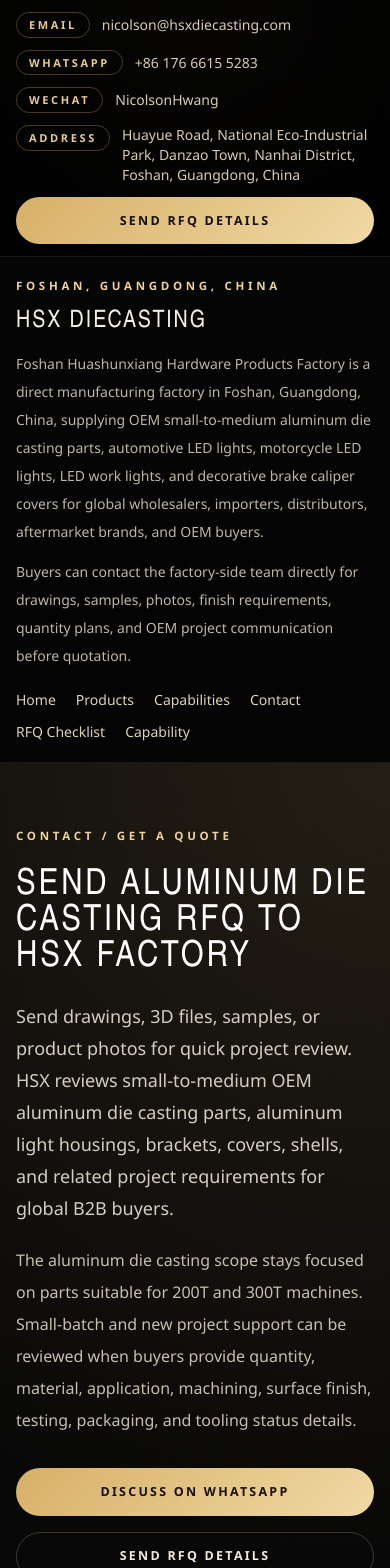
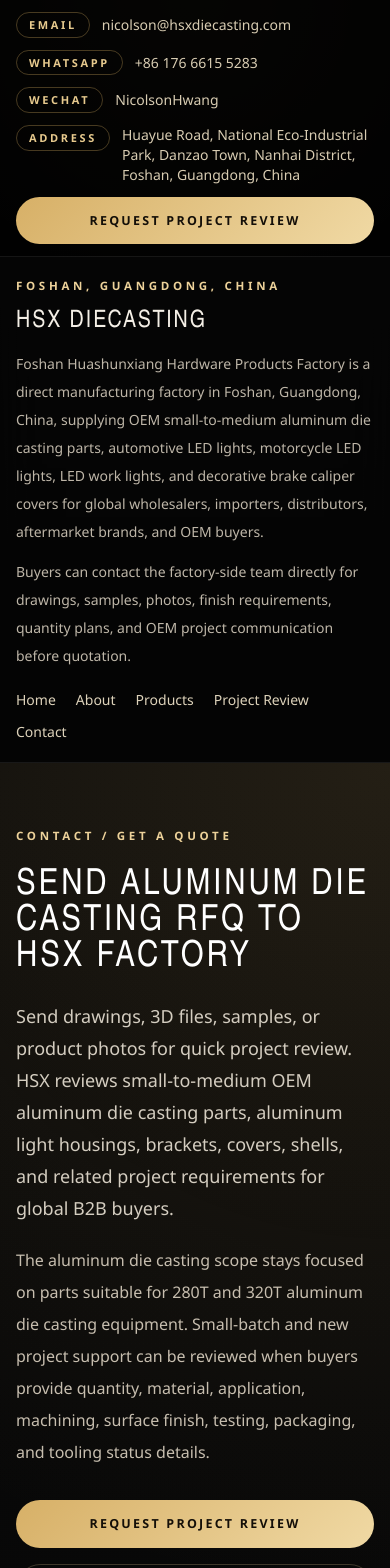
Before and after one commit to nicolsonhuang-byte/hsxdiecasting, a Next.js app: page /contact in a window 390 px wide. Shown: the top 1568 px of the page. Built offline with nearby package versions, Linux system fonts and the light colour scheme.

Commit message:
Align contact page project entry and capabilities

```diff
--- a/src/app/contact/page.tsx
+++ b/src/app/contact/page.tsx
@@ -68,7 +68,7 @@ const contactDetails = {
 const heroStats = [
   {
     label: "Factory Scope",
-    value: "200T + 300T",
+    value: "280T and 320T aluminum die casting equipment",
     note: "Small-to-medium aluminum die casting parts and compact aluminum housings only",
   },
   {
@@ -115,7 +115,7 @@ const rfqChecklist = [
   "Product application and end-use environment",
   "Estimated quantity for quotation, small-batch planning, or repeat-order planning",
   "Material expectations for the aluminum part or housing",
-  "Surface finishing requirements such as anodizing, powder coating, spray painting, polishing, or grinding",
+  "Surface finishing requirements such as powder coating, spray painting, polishing, or partner-supported anodizing",
   "Machining, drilling, and tapping requirements for mounting or assembly features",
   "Testing or inspection requirements such as key dimensions, threads, appearance, corrosion, waterproofing, or customer-specific checks",
   "Packaging requirements for export shipment or buyer-side retail preparation",
@@ -170,18 +170,19 @@ const processSteps = [
 ];
 
 const capabilities = [
-  "2 aluminum die casting machines: 1 x 200T and 1 x 300T",
-  "7 multi-axis drilling machines",
-  "7 multi-axis tapping machines",
-  "3 polishing and grinding machines",
-  "Aluminum anodizing, powder coating, and spray painting support",
+  "280T and 320T aluminum die casting equipment",
+  "In-house trimming and deburring after die casting",
+  "In-house drilling and tapping for suitable secondary operations",
+  "In-house polishing, powder coating, and spray painting support",
+  "QC and packing support",
+  "CNC machining and anodizing can be coordinated through partner-supported resources when required by the project.",
 ];
 
 const scopeNotes: InfoCard[] = [
   {
     title: "Small-to-medium Aluminum Die Casting Scope",
     description:
-      "The aluminum die casting scope stays limited to compact housings, brackets, covers, shells, end caps, and other small-to-medium parts suitable for 200T and 300T machines.",
+      "The aluminum die casting scope stays limited to compact housings, brackets, covers, shells, end caps, and other small-to-medium parts suitable for 280T and 320T aluminum die casting equipment.",
   },
   {
     title: "Aluminum Light Housing and Lighting-Related Parts",
@@ -258,8 +259,11 @@ export default function ContactPage() {
               <span>{contactDetails.address}</span>
             </div>
           </div>
-          <Link href="/contact" className="gold-button w-full text-center sm:w-auto">
-            Send RFQ Details
+          <Link
+            href="/b2b-oem-project-review"
+            className="gold-button w-full text-center sm:w-auto"
+          >
+            Request Project Review
           </Link>
         </div>
       </div>
@@ -297,32 +301,29 @@ export default function ContactPage() {
               Home
             </Link>
             <Link
+              href="/about"
+              className="transition-colors hover:text-white"
+            >
+              About
+            </Link>
+            <Link
               href="/products"
               className="transition-colors hover:text-white"
             >
               Products
             </Link>
             <Link
-              href="/capabilities"
+              href="/b2b-oem-project-review"
               className="transition-colors hover:text-white"
             >
-              Capabilities
+              Project Review
             </Link>
-            <a
-              href="#contact-cards"
+            <Link
+              href="/contact"
               className="transition-colors hover:text-white"
             >
               Contact
-            </a>
-            <a href="#rfq-info" className="transition-colors hover:text-white">
-              RFQ Checklist
-            </a>
-            <a
-              href="#capability"
-              className="transition-colors hover:text-white"
-            >
-              Capability
-            </a>
+            </Link>
           </nav>
         </div>
       </header>
@@ -343,19 +344,20 @@ export default function ContactPage() {
               </p>
               <p className="mt-5 max-w-2xl text-base leading-8 text-[#c7beaf]">
                 The aluminum die casting scope stays focused on parts suitable
-                for 200T and 300T machines. Small-batch and new project support
+                for 280T and 320T aluminum die casting equipment. Small-batch
+                and new project support
                 can be reviewed when buyers provide quantity, material,
                 application, machining, surface finish, testing, packaging, and
                 tooling status details.
               </p>
 
               <div className="mt-8 flex flex-col gap-4 sm:flex-row">
-                <a
-                  href={contactDetails.whatsappHref}
+                <Link
+                  href="/b2b-oem-project-review"
                   className="gold-button text-center"
                 >
-                  Discuss on WhatsApp
-                </a>
+                  Request Project Review
+                </Link>
                 <a
                   href={`mailto:${contactDetails.email}?subject=Inquiry%20for%20HSX%20Diecasting%20OEM%20Products&body=Hello%20HSX%20Diecasting%2C%0A%0AI%20am%20interested%20in%20your%20aluminum%20die%20casting%20parts%2C%20LED%20work%20lights%2C%20or%20OEM%20project%20support.%0A%0APlease%20contact%20me%20with%20quotation%20details.%0A%0ABest%20regards%2C`}
                   className="outline-button text-center"
@@ -636,12 +638,12 @@ export default function ContactPage() {
               </div>
 
               <div className="mt-8 flex flex-col gap-4 sm:flex-row">
-                <a
-                  href={`mailto:${contactDetails.email}?subject=RFQ%20Files%20for%20HSX%20Diecasting%20OEM%20Project&body=Hello%20HSX%20Diecasting%2C%0A%0APlease%20find%20the%20attached%20files%20for%20quotation%20review.%0A%0A3D%20CAD%20file%20%28STEP%20%2F%20STP%2C%20IGS%20%2F%20IGES%2C%20STL%2C%20X_T%29%3A%0A2D%20drawing%20%28PDF%2C%20DWG%2C%20DXF%29%3A%0ASample%20photos%20or%20reference%20photos%3A%0A%0AProduct%20type%20and%20application%3A%0AQuantity%3A%0AMaterial%20expectation%3A%0AMachining%20/%20drilling%20/%20tapping%20requirements%3A%0ASurface%20finish%20requirement%3A%0ATesting%20or%20inspection%20requirements%3A%0APackaging%20requirements%3A%0ANew%20tooling%20or%20existing%20mold%3A%0ATarget%20market%3A%0A%0APlease%20contact%20me%20with%20project%20review%20and%20quotation%20details.%0A%0ABest%20regards%2C`}
+                <Link
+                  href="/b2b-oem-project-review"
                   className="gold-button text-center"
                 >
                   Request Project Review
-                </a>
+                </Link>
                 <a
                   href={contactDetails.whatsappHref}
                   className="outline-button text-center"
@@ -712,23 +714,25 @@ export default function ContactPage() {
               <div className="mt-8 grid gap-4 sm:grid-cols-2">
                 <article className="metric-pill">
                   <p className="text-xs uppercase tracking-[0.28em] text-[#e8ce97]">
-                    Die casting machines
+                    Die Casting Equipment
                   </p>
-                  <p className="mt-3 text-3xl font-semibold text-white">2</p>
+                  <p className="mt-3 text-3xl font-semibold text-white">
+                    In-House
+                  </p>
                   <p className="mt-3 text-sm leading-7 text-[#c4bbaa]">
-                    200T and 300T aluminum die casting machines
+                    280T and 320T aluminum die casting equipment
                   </p>
                 </article>
                 <article className="metric-pill">
                   <p className="text-xs uppercase tracking-[0.28em] text-[#e8ce97]">
-                    Secondary equipment
+                    Selected In-House Secondary Operations
                   </p>
                   <p className="mt-3 text-3xl font-semibold text-white">
-                    17
+                    In-House
                   </p>
                   <p className="mt-3 text-sm leading-7 text-[#c4bbaa]">
-                    7 drilling machines, 7 tapping machines, and 3 polishing
-                    and grinding machines
+                    Drilling, tapping, polishing, trimming, deburring, QC, and
+                    packing support for suitable OEM aluminum die casting projects.
                   </p>
                 </article>
               </div>
@@ -881,7 +885,10 @@ export default function ContactPage() {
               <span className="text-white/90">Address:</span>{" "}
               {contactDetails.address}
             </p>
-            <p>Small-to-medium aluminum die casting scope: 200T and 300T</p>
+            <p>
+              Small-to-medium aluminum die casting scope: 280T and 320T
+              aluminum die casting equipment
+            </p>
             <p>Brake caliper covers are decorative non-load-bearing appearance covers only</p>
             <p className="mt-2">
               © {currentYear} HSX DIECASTING. All rights reserved.
```
